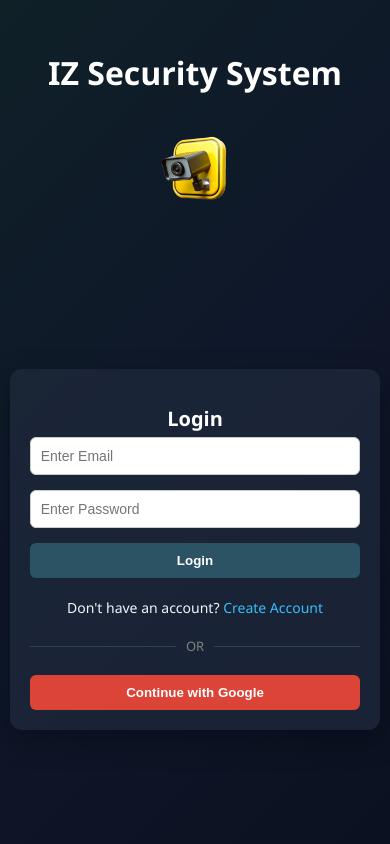
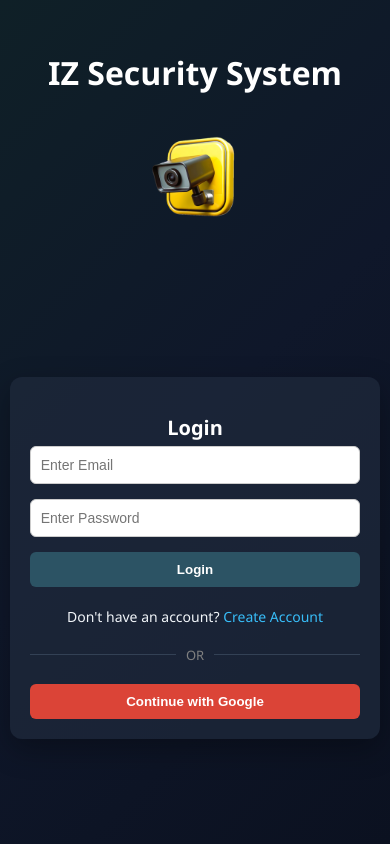
Before and after one commit to NehanShaikh/IZ_shop, a React (Create React App) app in the folder iz-security-frontend/: page /login in a window 390 px wide. Shown: the top 844 px of the page. Built offline with nearby package versions, Linux system fonts and the light colour scheme.

Commit message:
first commit

```diff
--- a/iz-security-frontend/src/App.css
+++ b/iz-security-frontend/src/App.css
@@ -552,6 +552,7 @@ html, body {
   margin-bottom: 25px;
   display: flex;
   justify-content: center;
+  transform: translateY(4px);
 }
 
 .hero-logo img {
@@ -674,7 +675,7 @@ html, body {
   }
 
   .login-logo img {
-  width: 75px;
+  width: 95px;
   height: auto;
   }
 
```
